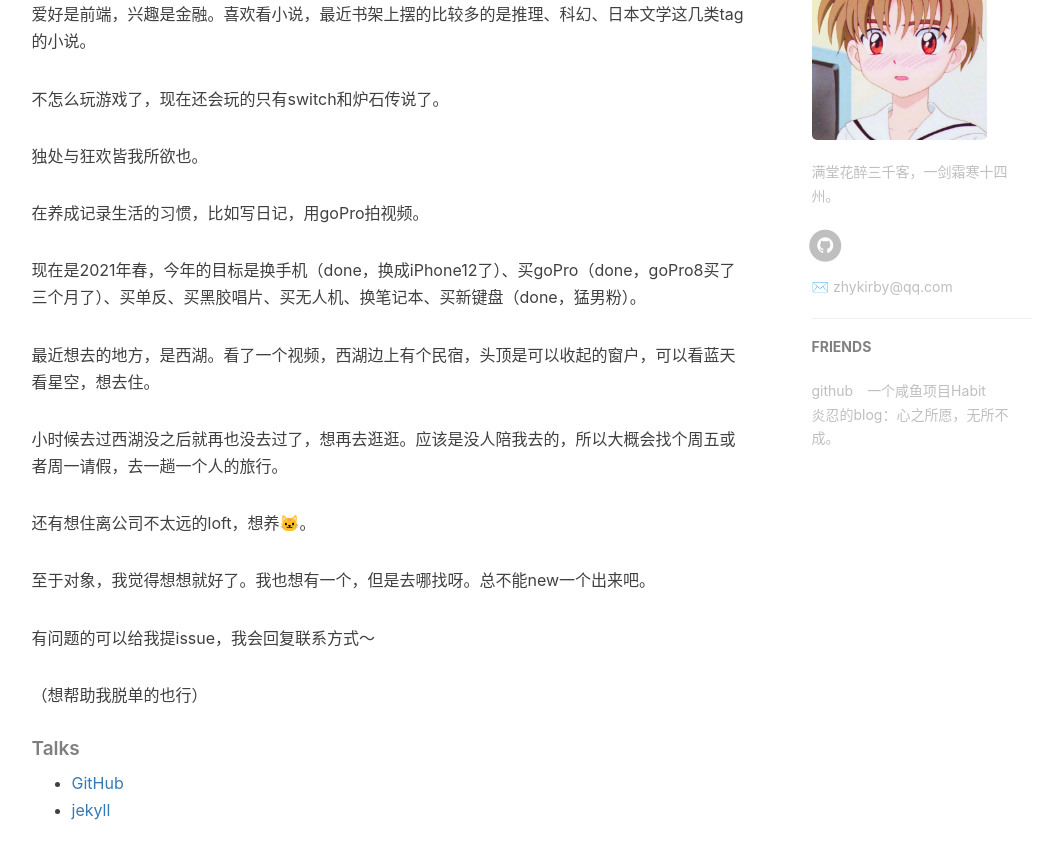
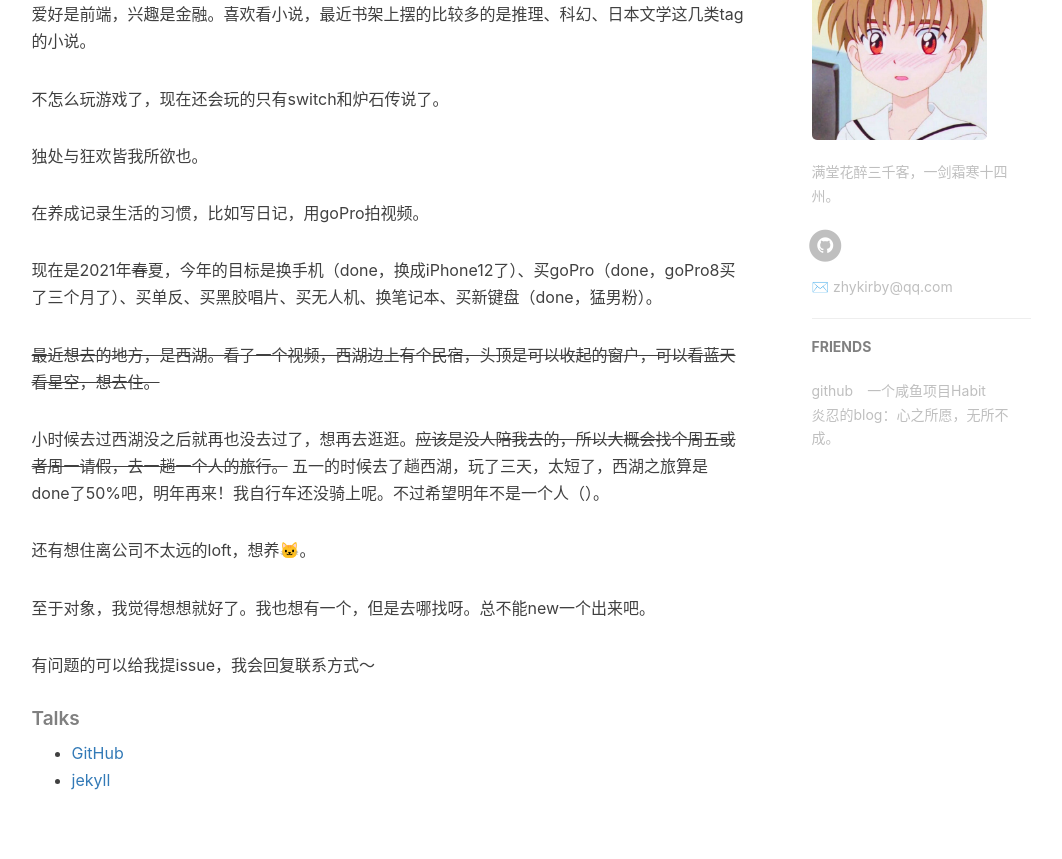
Before and after one commit to zhykirby/zhykirby.github.io, a Jekyll site: the page built from about.html, in a window 1280 px wide and 900 px high, scrolled down 757 px. Shown: the top 859 px of the window, without its empty margins (136-1198 px from the left). Built offline with Jekyll 4.4.1, drawn with Linux system fonts in a browser that asks for light colours; nearby versions of some CDN libraries; comment, search, counter and statistics services are not loaded.

Commit message:
Update about.html

```diff
--- a/about.html
+++ b/about.html
@@ -32,19 +32,21 @@
 
     <p>在养成记录生活的习惯，比如写日记，用goPro拍视频。</p>
 
-    <p>现在是2021年春，今年的目标是换手机（done，换成iPhone12了）、买goPro（done，goPro8买了三个月了）、买单反、买黑胶唱片、买无人机、换笔记本、买新键盘（done，猛男粉）。</p>
+    <p>现在是2021年<s>春</s>夏，今年的目标是换手机（done，换成iPhone12了）、买goPro（done，goPro8买了三个月了）、买单反、买黑胶唱片、买无人机、换笔记本、买新键盘（done，猛男粉）。</p>
 
-    <p>最近想去的地方，是西湖。看了一个视频，西湖边上有个民宿，头顶是可以收起的窗户，可以看蓝天看星空，想去住。</p>
+    <p><s>最近想去的地方，是西湖。看了一个视频，西湖边上有个民宿，头顶是可以收起的窗户，可以看蓝天看星空，想去住。</s></p>
 
-    <p>小时候去过西湖没之后就再也没去过了，想再去逛逛。应该是没人陪我去的，所以大概会找个周五或者周一请假，去一趟一个人的旅行。</p>
+    <p>
+        小时候去过西湖没之后就再也没去过了，想再去逛逛。<s>应该是没人陪我去的，所以大概会找个周五或者周一请假，去一趟一个人的旅行。</s>
+        五一的时候去了趟西湖，玩了三天，太短了，西湖之旅算是done了50%吧，明年再来！我自行车还没骑上呢。不过希望明年不是一个人（）。
+
+    </p>
 
     <p>还有想住离公司不太远的loft，想养🐱。</p>
 
     <p>至于对象，我觉得想想就好了。我也想有一个，但是去哪找呀。总不能new一个出来吧。</p>
 
     <p>有问题的可以给我提issue，我会回复联系方式～</p>
-
-    <p>（想帮助我脱单的也行）</p>
 
     <p></p>
 
```
